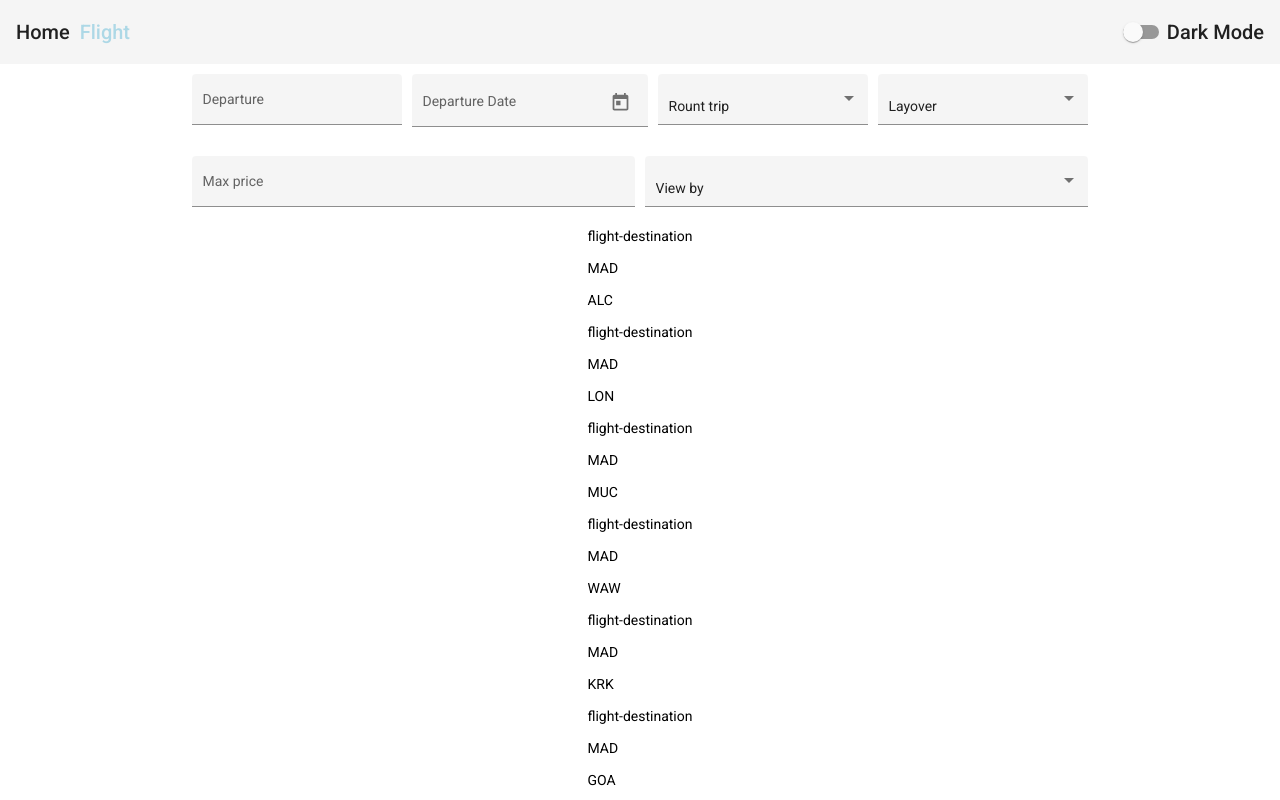
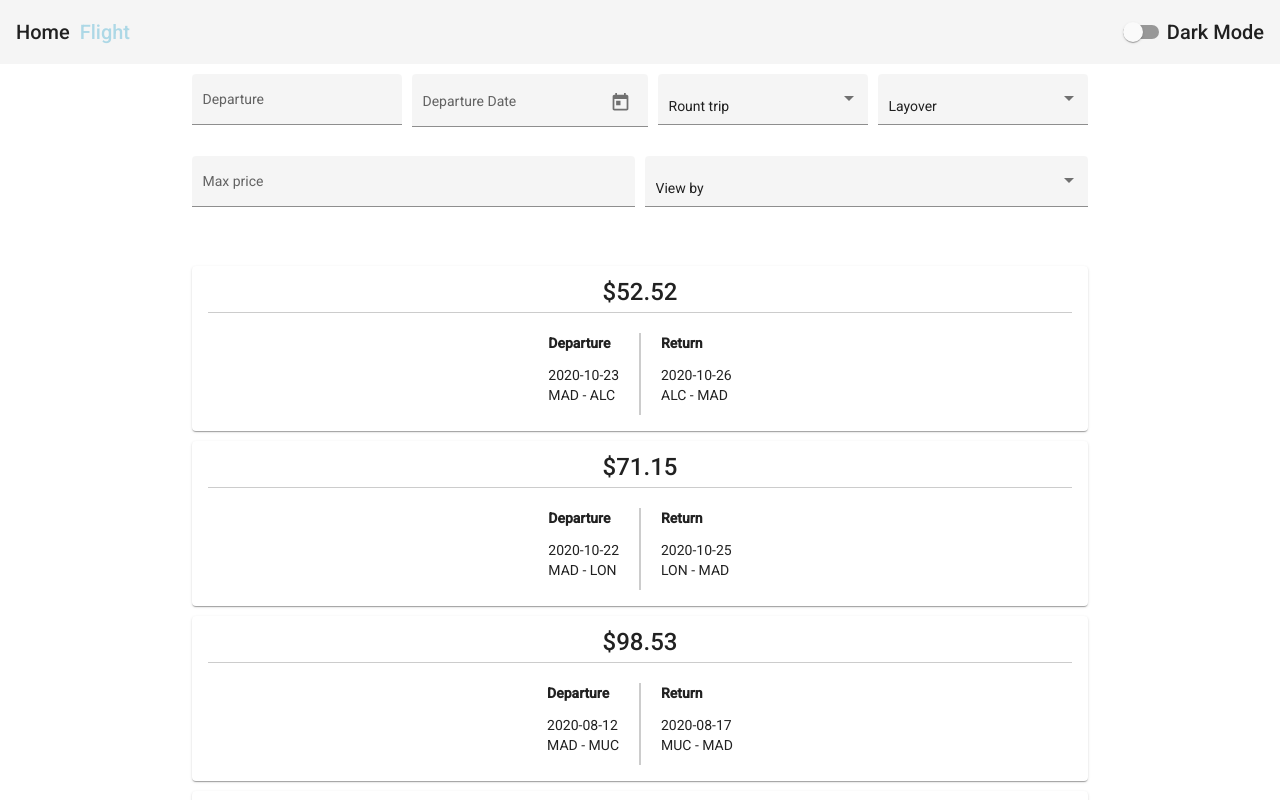
Before and after one commit to sa-bangash/flight-inspiration, an Angular app: page /flights-inspiration in a window 1280 px wide. Shown: the top 800 px of the page. Built offline with nearby package versions, Linux system fonts and the light colour scheme.

Commit message:
designed card

```diff
--- a/src/app/app.component.html
+++ b/src/app/app.component.html
@@ -1 +1,3 @@
-<app-layout></app-layout>
+<app-layout>
+
+</app-layout>
--- a/src/app/modules/flight-inspiration/components/flight-card/flight-card.component.html
+++ b/src/app/modules/flight-inspiration/components/flight-card/flight-card.component.html
@@ -1,3 +1,22 @@
-<p>{{ data.type }}</p>
-<p>{{ data.origin }}</p>
-<p>{{ data.destination }}</p>
+<mat-card class="flight-card">
+  <mat-card-title class="flight-card__title"
+    >${{ data.price.total }}</mat-card-title
+  >
+  <div class="flight-card__items">
+    <div class="flight-card__item">
+      <p class="flight-card__item-title">Departure</p>
+      <div class="flight-card__item-date">{{ data.departureDate }}</div>
+      <div class="flight-card__item-info">
+        <span>{{ data.origin }}</span> - <span>{{ data.destination }}</span>
+      </div>
+    </div>
+    <div class="flight-card__item-splitter"></div>
+    <div class="flight-card__item">
+      <p class="flight-card__item-title">Return</p>
+      <div class="flight-card__item-date">{{ data.returnDate }}</div>
+      <div class="flight-card__item-info">
+        <span>{{ data.destination }}</span> - <span>{{ data.origin }}</span>
+      </div>
+    </div>
+  </div>
+</mat-card>
--- a/src/app/modules/flight-inspiration/components/flight-card/flight-card.component.scss
+++ b/src/app/modules/flight-inspiration/components/flight-card/flight-card.component.scss
@@ -0,0 +1,22 @@
+.flight-card {
+  &__title {
+    text-align: center;
+    border-bottom: 1px solid rgba(0, 0, 0, 0.2);
+    padding-bottom: 10px;
+  }
+
+  &__items {
+    display: flex;
+    justify-content: center;
+    margin-top: 20px;
+    gap: 20px;
+  }
+
+  &__item-title {
+    font-weight: bold;
+  }
+  &__item-splitter{
+    border: 1px solid rgba(0, 0, 0, 0.2);
+    height: 80px;
+  }
+}
--- a/src/app/modules/flight-inspiration/components/flight-list/flight-list.component.html
+++ b/src/app/modules/flight-inspiration/components/flight-list/flight-list.component.html
@@ -1,3 +1,5 @@
-<div>
-  <app-flight-card *ngFor="let flight of data" [data]="flight"></app-flight-card>
-</div>
+<app-flight-card
+  class="flight-card"
+  *ngFor="let flight of data"
+  [data]="flight"
+></app-flight-card>
--- a/src/app/modules/flight-inspiration/components/flight-list/flight-list.component.scss
+++ b/src/app/modules/flight-inspiration/components/flight-list/flight-list.component.scss
@@ -0,0 +1,6 @@
+:host {
+  .flight-card {
+    margin-top: 10px;
+    display: block;
+  }
+}
--- a/src/app/modules/flight-inspiration/flight-inspiration.component.html
+++ b/src/app/modules/flight-inspiration/flight-inspiration.component.html
@@ -1,6 +1,6 @@
 <section class="filter-wrapper">
   <app-flight-filter></app-flight-filter>
 </section>
-<section class="cards-wrapper">
+<section class="list">
   <app-flight-list [data]="(data$ | async)?.data"></app-flight-list>
 </section>
--- a/src/app/modules/flight-inspiration/flight-inspiration.component.scss
+++ b/src/app/modules/flight-inspiration/flight-inspiration.component.scss
@@ -5,12 +5,15 @@
   flex-direction: column;
   align-items: center;
   margin: auto;
-
+  .list {
+    width: 100%;
+    margin-top: 30px;
+  }
   @include md {
     width: 90%;
   }
 
-  @include lg{
+  @include lg {
     width: 70%;
   }
 }
--- a/src/app/share/share.module.ts
+++ b/src/app/share/share.module.ts
@@ -8,6 +8,7 @@ import { MatInputModule } from '@angular/material/input';
 import { MatDatepickerModule } from '@angular/material/datepicker';
 import { MatNativeDateModule } from '@angular/material/core';
 import { MatSelectModule } from '@angular/material/select';
+import { MatCardModule } from '@angular/material/card';
 
 const angularMaterialModules = [
   MatToolbarModule,
@@ -18,6 +19,7 @@ const angularMaterialModules = [
   MatDatepickerModule,
   MatNativeDateModule,
   MatSelectModule,
+  MatCardModule,
 ];
 
 const providers = [MatDatepickerModule, MatNativeDateModule];
```
